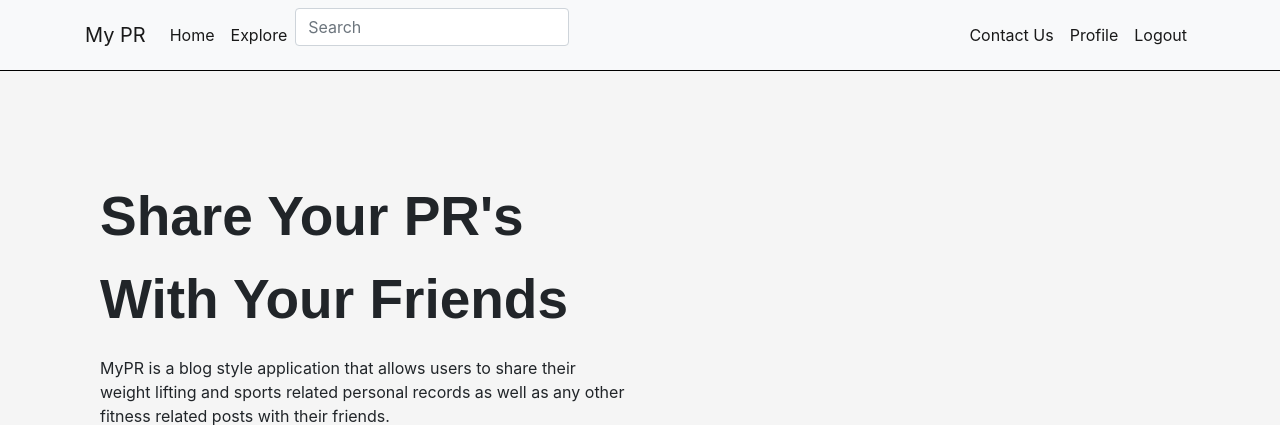
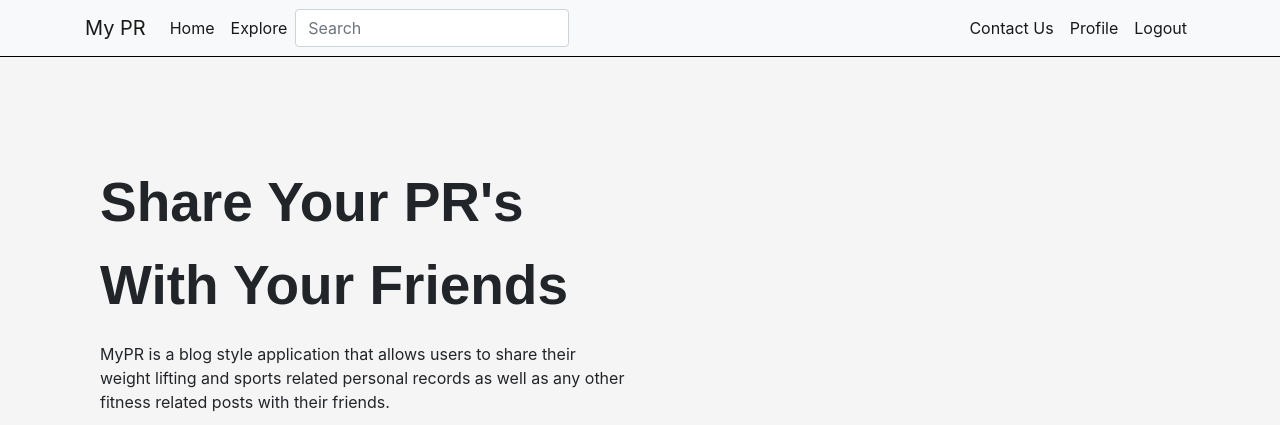
Before and after one commit to justin-curtis-lu/MyPR, a Flask app: page / in a window 1280 px wide. Shown: the top 425 px of the page. Run offline with Flask 2, Linux system fonts and the light colour scheme; the visitor is signed in with stand-in values (Sample User, id 1); data comes from the database, SQL or seed files in the repository; some libraries are stand-ins or nearby versions.

Commit message:
Elastic Search working locally
- still need style
- check on deployment

```diff
--- a/app/main/routes.py
+++ b/app/main/routes.py
@@ -69,7 +69,7 @@ def search():
         if total > page * current_app.config['POSTS_PER_PAGE'] else None
     prev_url = url_for('main.search', q=g.search_form.q.data, page=page - 1) \
         if page > 1 else None
-    return render_template('search.html', title=_('Search'), posts=posts,
+    return render_template('search.html', title='Search', posts=posts,
                            next_url=next_url, prev_url=prev_url)
 
 @bp.before_app_request
--- a/app/static/css/main.css
+++ b/app/static/css/main.css
@@ -9,6 +9,9 @@ body {
     width: 20rem;
 }
 
+.mod {
+    margin-top: 2px;
+}
 .center {
     margin: auto;
     width: 60%;
--- a/app/templates/base.html
+++ b/app/templates/base.html
@@ -29,15 +29,17 @@
                     <li class="nav-item active"><a class="nav-link black" href="{{ url_for('main.index') }}">Home</a></li>
                     <li class="nav-item active"><a class="nav-link black" href="{{ url_for('main.explore') }}">Explore</a></li>
                 </ul>
+
                 {% if g.search_form %}
-                <form class="navbar-form navbar-left" method="get"
-                        action="{{ url_for('main.search') }}">
-                    <div class="form-group">
-                        {{ g.search_form.q(size=20, class='form-control',
+
+               <form class="form-inline" method="get" action="{{ url_for('main.search') }}">
+                        {{ g.search_form.q(size=20, class='form-control mr-sm-2',
                             placeholder=g.search_form.q.label.text) }}
-                    </div>
+
                 </form>
+
                 {% endif %}
+
                 <ul class="nav navbar-nav ml-auto">
                     <li class="nav-item active">
                         <a class="nav-link black" data-toggle="modal" data-target="#ContactUs" href="#"> Contact Us</a>
--- a/notes.txt
+++ b/notes.txt
@@ -3,4 +3,4 @@ Front End: CSS
 Back End: Elastic Search + Twilio Send Grid (Replace FlaskMail)
 
 
-- Download Elastic Search locally  + Error checking on post titel and body size
+- Download Elastic Search locally  + Error checking on post title and body size
```
